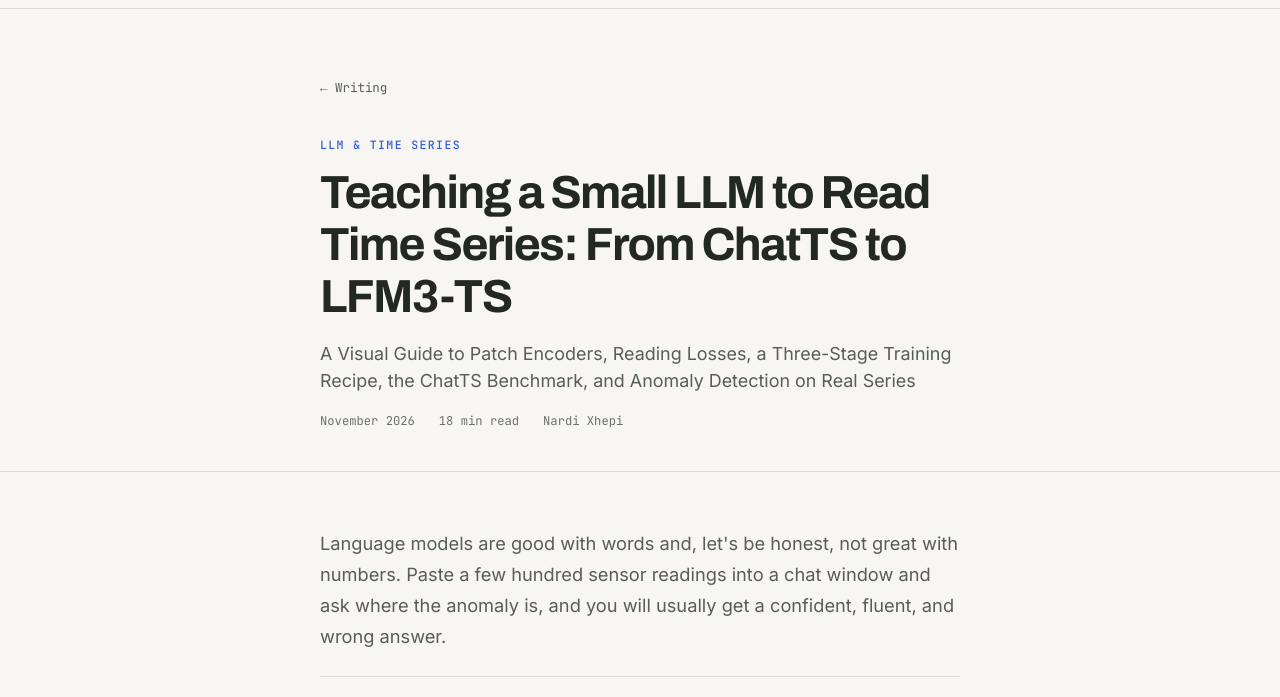
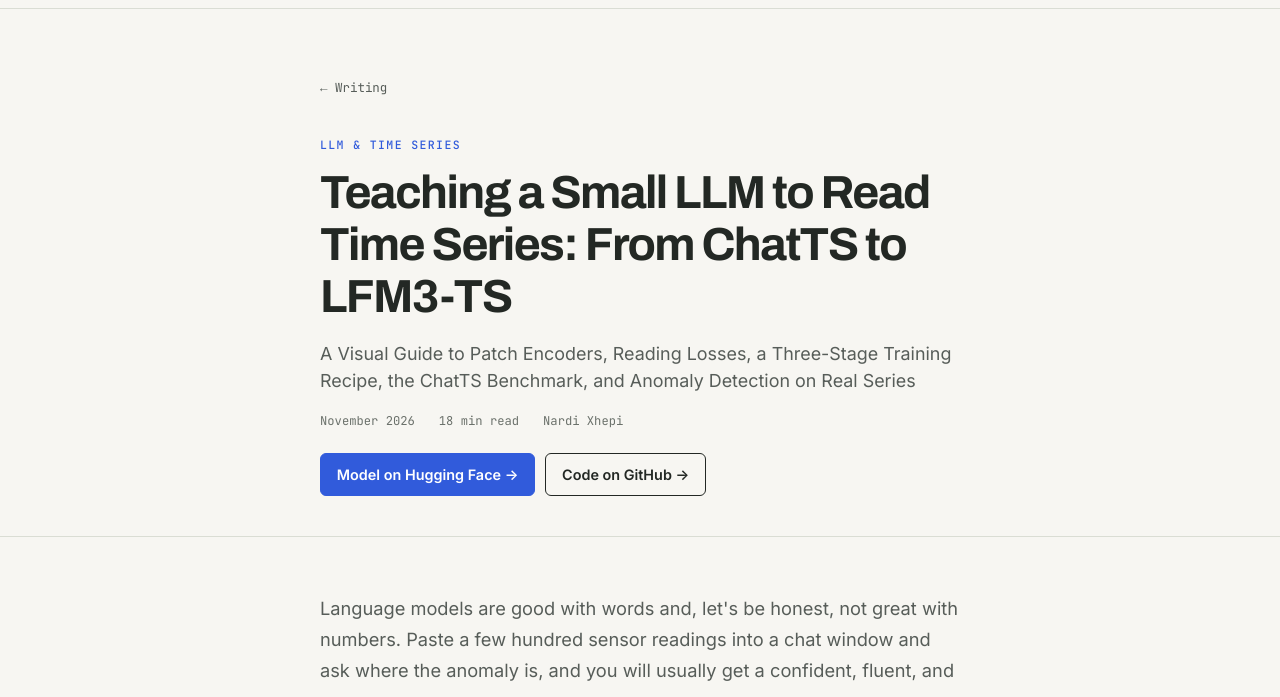
Before and after one commit to nardi-xhepi/nardi-xhepi.github.io, a plain HTML site: page blog/posts/lfm3-ts.html in a window 1280 px wide. Shown: the part 59-756 px from the top of the page. Drawn offline with Linux system fonts and the light colour scheme.

Commit message:
LFM3-TS article: model and code buttons under the title

```diff
--- a/blog/posts/lfm3-ts.html
+++ b/blog/posts/lfm3-ts.html
@@ -47,6 +47,11 @@
         .post-body figure.fig figcaption { text-align: left; margin-top: 1rem; line-height: 1.55; }
         .post-body figure.fig figcaption strong { color: var(--ink-muted); }
         .fig-scroll { overflow-x: auto; }
+        .bp-links { display: flex; flex-wrap: wrap; gap: 10px; margin-top: 22px; }
+        .bp-link { display: inline-block; padding: .6em 1.1em; border: 1px solid currentColor; border-radius: 6px; font-family: var(--font-body); font-size: .9rem; font-weight: 600; color: inherit; text-decoration: none; }
+        .bp-link:hover { border-color: var(--accent); color: var(--accent); }
+        .bp-link-main { background: var(--accent); border-color: var(--accent); color: #fff; }
+        .bp-link-main:hover { background: var(--accent-h); border-color: var(--accent-h); color: #fff; }
         .table-scroll { overflow-x: auto; -webkit-overflow-scrolling: touch; margin-block: 1.5rem; }
         .post-body .table-scroll > table { margin-block: 0; min-width: 520px; }
         .fig-scroll > svg { min-width: 540px; }
@@ -179,6 +184,10 @@
                 <span>November 2026</span>
                 <span>18 min read</span>
                 <span>Nardi Xhepi</span>
+            </div>
+            <div class="bp-links">
+                <a class="bp-link bp-link-main" href="https://huggingface.co/nardi/LFM3-TS" target="_blank" rel="noopener">Model on Hugging Face →</a>
+                <a class="bp-link" href="https://github.com/nardi-xhepi/lfm3-ts" target="_blank" rel="noopener">Code on GitHub →</a>
             </div>
         </div>
     </header>
```
